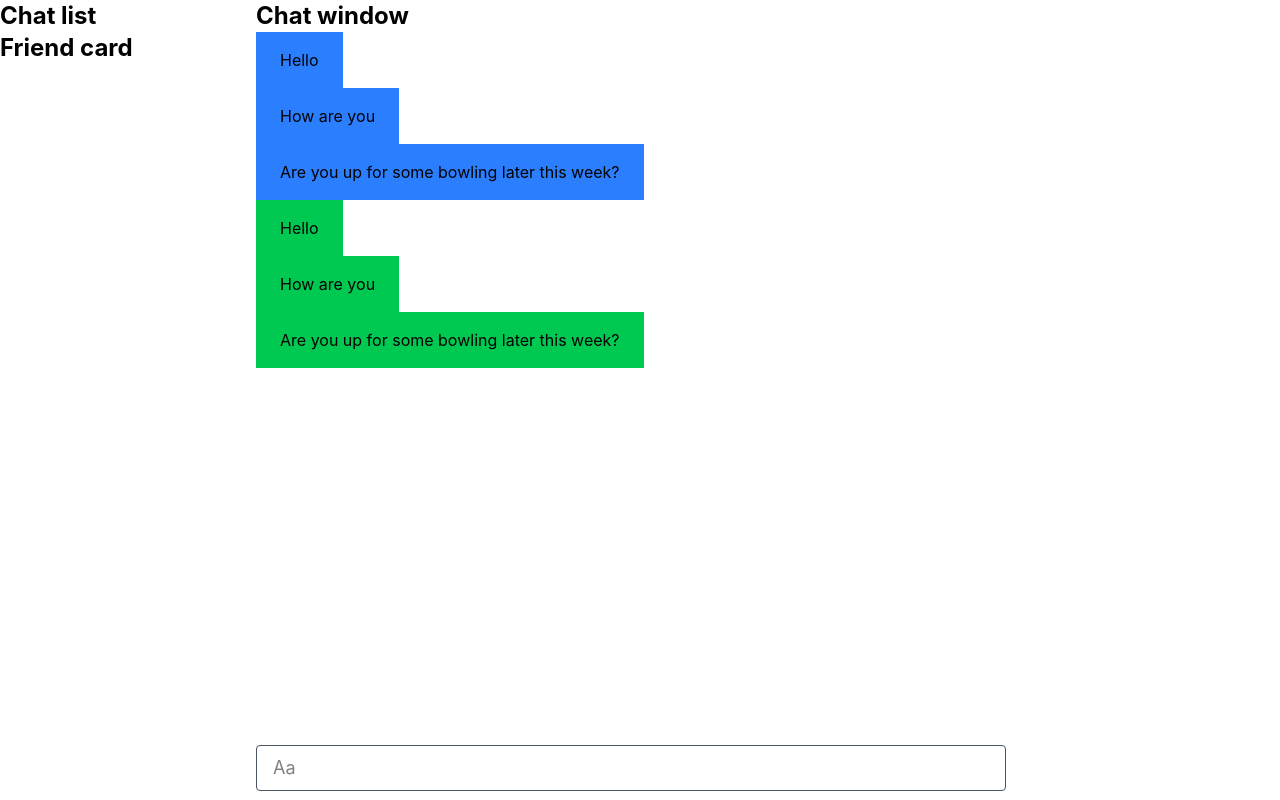
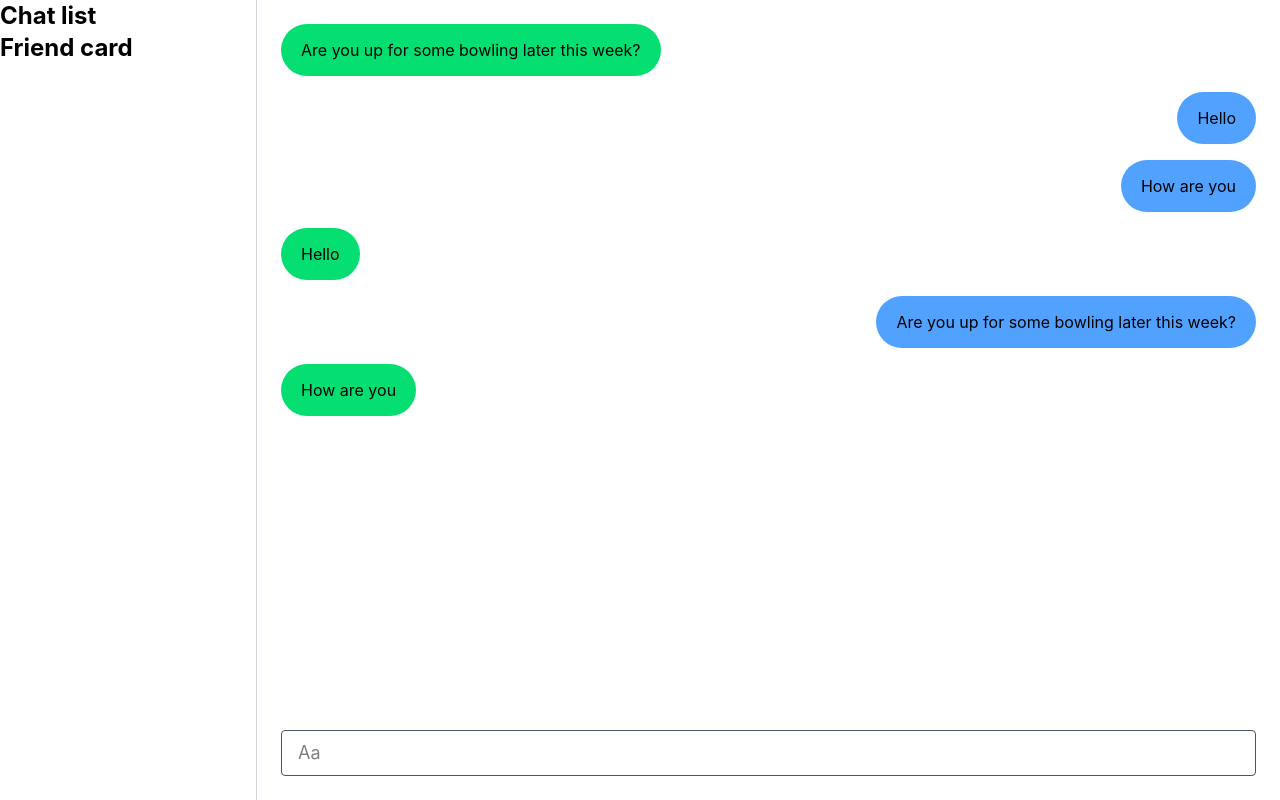
Before and after one commit to maciejost/simple-chat, a React (Vite) app: page / in a window 1280 px wide. Built offline with nearby package versions, Linux system fonts and the light colour scheme.

Commit message:
Style message box

```diff
--- a/src/components/chatwindow/ChatWindow.tsx
+++ b/src/components/chatwindow/ChatWindow.tsx
@@ -4,9 +4,14 @@ export const ChatWindow = () => {
   const date = new Date();
 
   return (
-    <section className="h-screen">
-      <div className="h-[calc(100vh-4rem)]">
-        <h1 className="text-2xl font-bold">Chat window</h1>
+    <section className="p-24 justify-between flex flex-col h-screen border-l-1 border-gray-300">
+      <div className="flex  flex-col gap-16">
+        <ChatBubble
+          sentTime={new Date(date.setDate(date.getDate() - 3))}
+          variant="RECEIVED"
+        >
+          Are you up for some bowling later this week?
+        </ChatBubble>
         <ChatBubble
           sentTime={new Date(date.setDate(date.getDate() - 1))}
           variant="SENT"
@@ -20,16 +25,16 @@ export const ChatWindow = () => {
           How are you
         </ChatBubble>
         <ChatBubble
+          sentTime={new Date(date.setDate(date.getDate() - 2))}
+          variant="RECEIVED"
+        >
+          Hello
+        </ChatBubble>
+        <ChatBubble
           sentTime={new Date(date.setDate(date.getDate() - 5))}
           variant="SENT"
         >
           Are you up for some bowling later this week?
-        </ChatBubble>
-        <ChatBubble
-          sentTime={new Date(date.setDate(date.getDate() - 2))}
-          variant="RECEIVED"
-        >
-          Hello
         </ChatBubble>
         <ChatBubble
           sentTime={new Date(date.setDate(date.getDate() - 6))}
@@ -37,12 +42,6 @@ export const ChatWindow = () => {
         >
           How are you
         </ChatBubble>
-        <ChatBubble
-          sentTime={new Date(date.setDate(date.getDate() - 3))}
-          variant="RECEIVED"
-        >
-          Are you up for some bowling later this week?
-        </ChatBubble>
       </div>
       <MessageInput />
     </section>
--- a/src/components/chatwindow/components/ChatBubble.tsx
+++ b/src/components/chatwindow/components/ChatBubble.tsx
@@ -1,20 +1,33 @@
-import { PropsWithChildren } from "react";
+import { PropsWithChildren, useState } from "react";
 
 type ChatBubbleProps = {
   variant: "SENT" | "RECEIVED";
-  isRepliedTo?: boolean;
   sentTime: Date;
 };
 
 export const ChatBubble: React.FC<PropsWithChildren<ChatBubbleProps>> = ({
   children,
   variant,
-  isRepliedTo,
   sentTime,
 }) => {
-  const backgroundColor = variant === "SENT" ? "bg-blue-500" : "bg-green-500";
+  const variantClasses = variant === "SENT" ? "bg-blue-400" : "bg-green-400 ";
+  const [showSentTime, setShowSentTime] = useState(false);
 
   return (
-    <div className={`px-24 py-16 w-fit ${backgroundColor}`}>{children}</div>
+    <div
+      onMouseEnter={() => setShowSentTime(true)}
+      onMouseLeave={() => setShowSentTime(false)}
+      className={`flex gap-8 items-center ${variant === "SENT" ? "flex-row self-end" : "flex-row-reverse self-start"}`}
+    >
+      {showSentTime && (
+        <span className="text-sm text-gray-600">
+          {sentTime.toLocaleDateString()} {sentTime.toLocaleTimeString()}
+        </span>
+      )}
+
+      <div className={`px-20 py-14 w-fit ${variantClasses} rounded-4xl  `}>
+        {children}
+      </div>
+    </div>
   );
 };
--- a/src/components/chatwindow/components/MessageInput.tsx
+++ b/src/components/chatwindow/components/MessageInput.tsx
@@ -16,10 +16,10 @@ export const MessageInput = () => {
   return (
     <form
       onSubmit={handleSubmit}
-      className="h-64 flex items-center justify-end gap-24 text-lg "
+      className=" flex items-center justify-end gap-24 text-lg mt-24 "
     >
       <input
-        className="w-3/4 px-16 py-8 rounded-sm focus:border-2  border-[1px]  border-gray-600 hover:border-2 focus:border-black "
+        className="w-full px-16 transition-all py-8 rounded-sm focus:border-2  border-[1px]  border-gray-600 hover:border-2 focus:border-black "
         name="message"
         type="text"
         value={message}
@@ -28,16 +28,15 @@ export const MessageInput = () => {
         }}
         placeholder="Aa"
       />
-      <span className="w-1/4">
+
       {!!message.length && (
         <button
-            className="rounded-4xl bg-gray-800 px-16 py-8 text-white cursor-pointer hover:scale-107 transition-all"
+          className="rounded-4xl bg-gray-800 px-20 py-10 text-white cursor-pointer hover:scale-107 transition-all"
           type="submit"
         >
           Send
         </button>
       )}
-      </span>
     </form>
   );
 };
--- a/src/index.css
+++ b/src/index.css
@@ -2,6 +2,10 @@
 
 @theme {
   --spacing: 0.0625rem;
+}
+
+* {
+    box-sizing: border-box;
 }
 
 @utility chat-grid {
```
Lines whose indentation alone changed are shown as unchanged.
